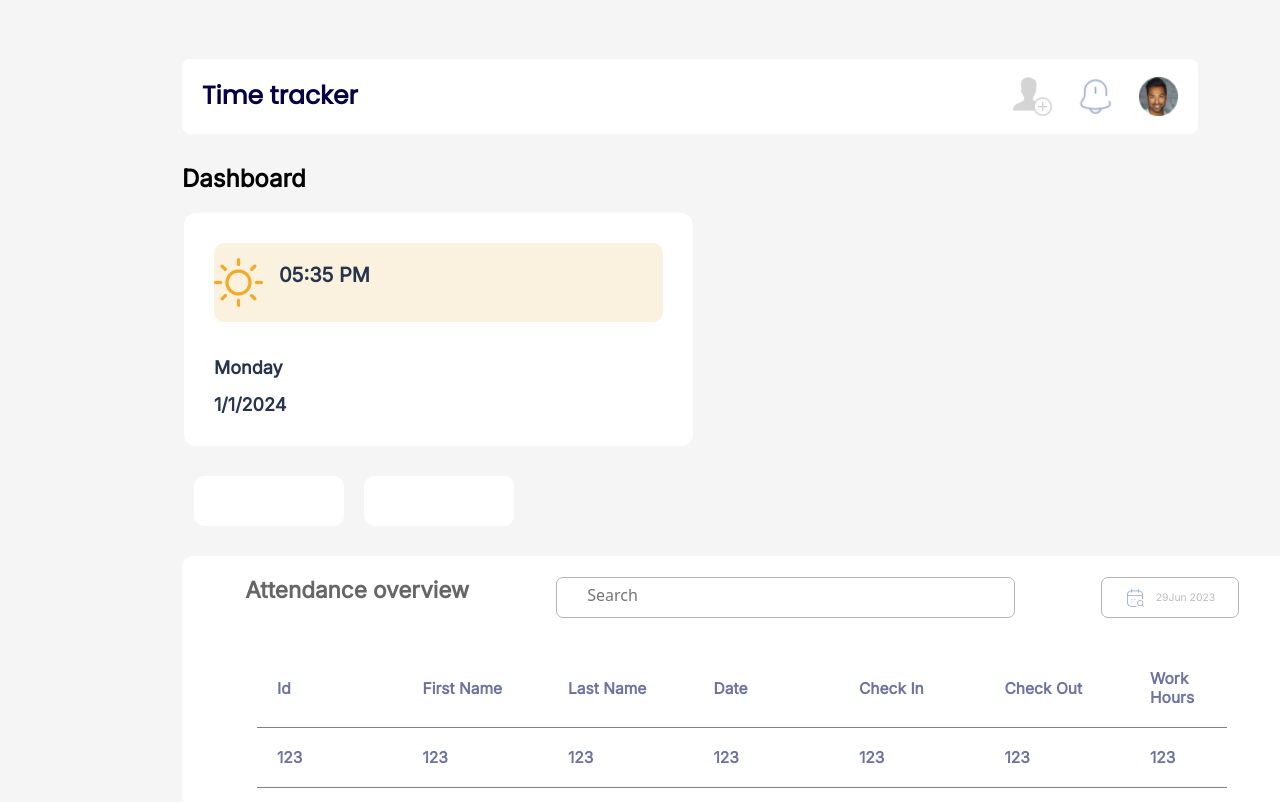
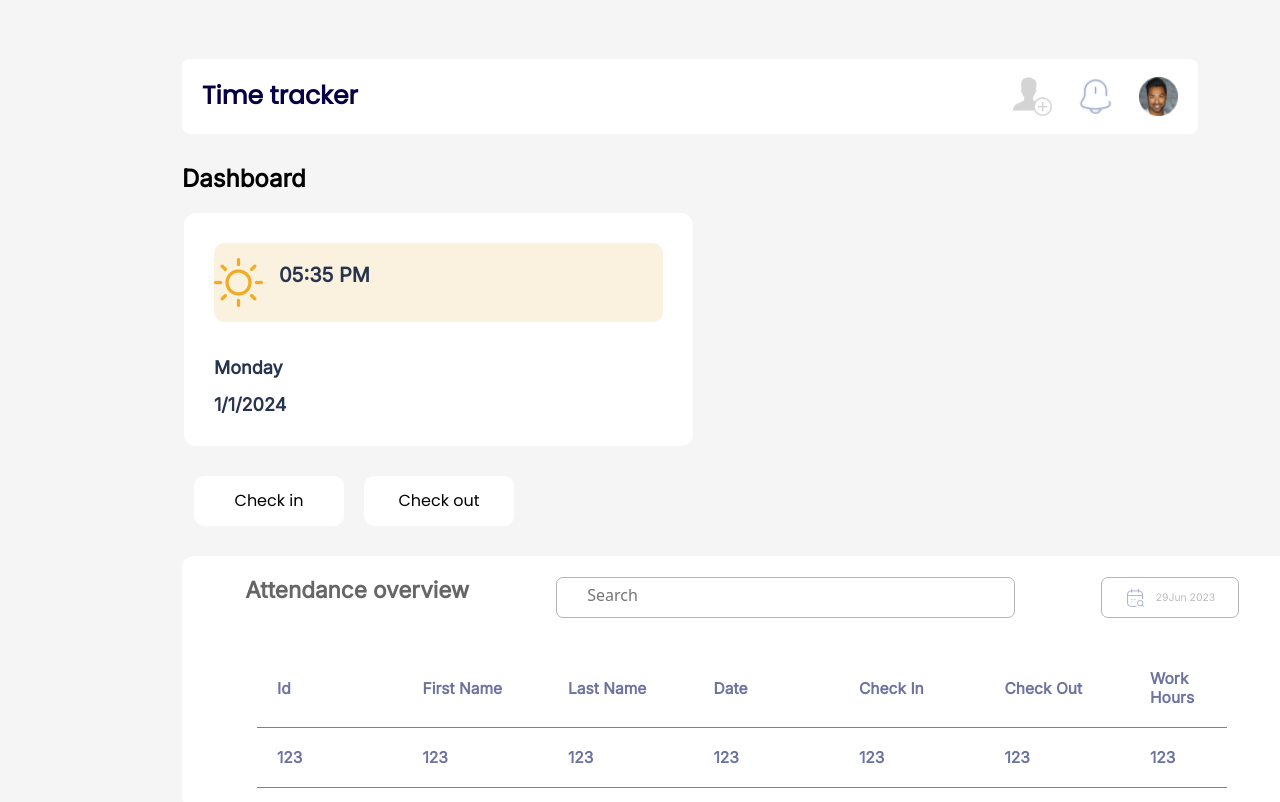
Before and after one commit to ansaralyh/Attendance-system, a React (Create React App) app in the folder client/: page /empDashboard in a window 1280 px wide. Shown: the top 802 px of the page. Built offline with nearby package versions, Linux system fonts and the light colour scheme.

Commit message:
new chanes done

```diff
--- a/client/src/components/employeeDashboard/EmpDashboard.jsx
+++ b/client/src/components/employeeDashboard/EmpDashboard.jsx
@@ -96,8 +96,8 @@ import "bootstrap/dist/css/bootstrap.css";
             <p className="current-date">{formattedDate}</p>
           </div>
           <div className="checkInOut">
-            <button>{handleCheckIn}</button>
-            <button>{handleCheckOut}</button>
+            <button>Check in</button>
+            <button>Check out</button>
           </div>
         </div>
 
```
